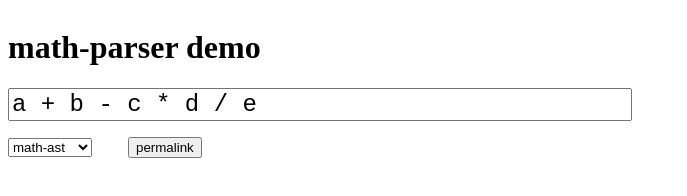
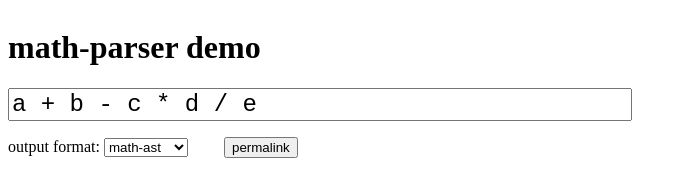
Before and after one commit to semantic-math/math-parser, a website built with webpack: page docs/index.html in a window 1280 px wide. Shown: the whole page, without its empty margins (0-687 px from the left). Built offline with nearby package versions, Linux system fonts and the light colour scheme.

Commit message:
add a label for the dropdown

```diff
--- a/docs/index.html
+++ b/docs/index.html
@@ -41,6 +41,7 @@
             <h1>math-parser demo</h1>
             <input type='text' id='input' value='a + b - c * d / e'>
             <div style="margin-top: 16px;">
+                output format:
                 <select id='asttype'>
                     <option value="math-ast">math-ast</option>
                     <option value="mathsteps">mathsteps</option>
```
